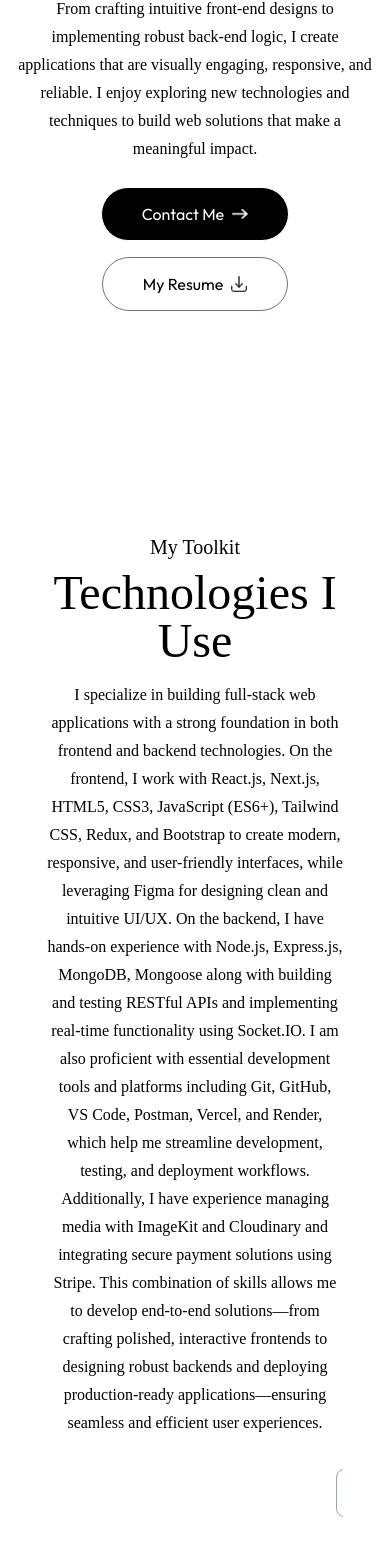
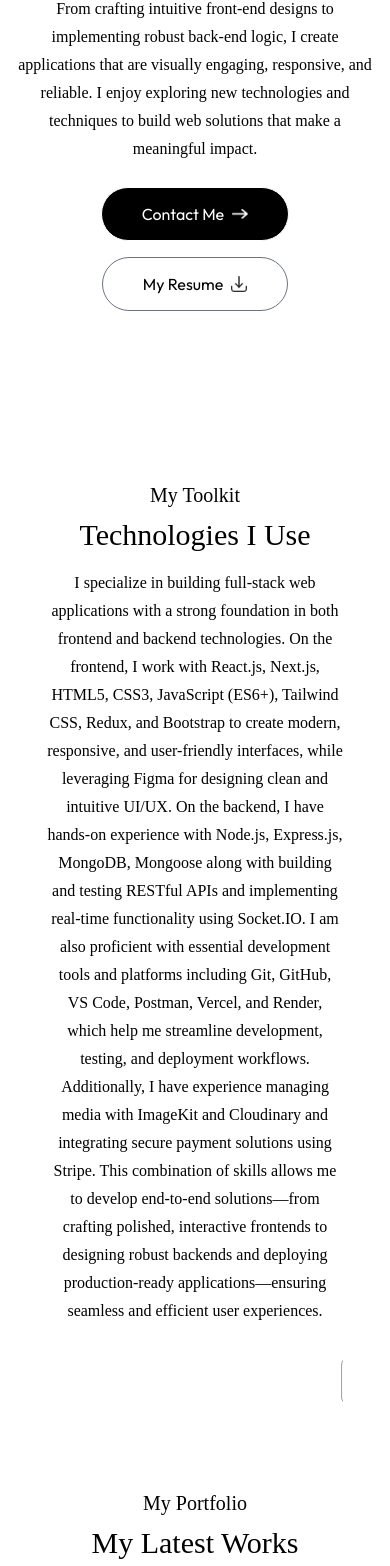
Before and after one commit to aparnapadhy/Portfolio, a Next.js app: page / in a window 390 px wide. Shown: the part 431-1997 px from the top of the page. Built offline with nearby package versions, Linux system fonts and the light colour scheme; a web font is replaced by a local one.

Commit message:
responsiveness improved for small screens

```diff
--- a/app/components/Contact.js
+++ b/app/components/Contact.js
@@ -34,11 +34,11 @@
   return (
     <motion.div initial={{opacity:0}} whileInView={{opacity:1}} transition={{duration:1}}
       id="contact"
-      className='w-full px-[12%]  py-30  bg-[url("/footer-bg-color.png")] bg-no-repeat bg-center bg-[length:90%_auto] leading-5 dark:bg-none'
+      className='w-full px-[12%]  py-17 md:py-30  bg-[url("/footer-bg-color.png")] bg-no-repeat bg-center bg-[length:90%_auto] leading-5 dark:bg-none'
     >
-      <motion.h4 initial={{y:-20, opacity:0}} whileInView={{y:0, opacity:1}} transition={{duration:0.5,delay:0.3 }} className="text-center mb-2 text-lg font-Ovo">Connect with me</motion.h4>
+      <motion.h4 initial={{y:-20, opacity:0}} whileInView={{y:0, opacity:1}} transition={{duration:0.5,delay:0.3 }} className="text-center mb-2 text-xl font-Ovo">Connect with me</motion.h4>
 
-      <motion.h2 initial={{y:-20, opacity:0}} whileInView={{y:0, opacity:1}} transition={{duration:0.5,delay:0.5 }} className="text-center text-5xl font-Ovo">Get in touch</motion.h2>
+      <motion.h2 initial={{y:-20, opacity:0}} whileInView={{y:0, opacity:1}} transition={{duration:0.5,delay:0.5 }} className="text-center text-3xl md:text-5xl font-Ovo">Get in touch</motion.h2>
 
       <motion.p initial={{opacity:0}} whileInView={{opacity:1}} transition={{duration:0.5,delay:0.7 }} className='text-center max-w-2xl mx-auto mt-5 mb-12 font-Ovo'>
         {"I'd love to hear from you! If you have any questions, comments or feedback, feel free to use the form below."}
@@ -47,7 +47,7 @@
 
       <motion.form initial={{opacity:0}} whileInView={{opacity:1}} transition={{duration:0.5,delay:0.9 }} onSubmit={onSubmit} className='max-w-2xl mx-auto'>
 
-        <div className='flex-col md:flex gap-5 mb-4'>
+        <div className='flex flex-col md:flex-row gap-5 mb-4'>
 
           <motion.input initial={{x:-50, opacity:0}} whileInView={{x:0, opacity:1}} transition={{duration:0.6,delay:1.1 }}
             type="text"
--- a/app/components/Tools.js
+++ b/app/components/Tools.js
@@ -5,11 +5,11 @@
 
 const About = ({ isDarkMode }) => {
   return (
-    <motion.div initial={{ opacity: 0 }} whileInView={{ opacity: 1 }} transition={{ duration: 1 }} id="about" className='w-full px-[12%] py-30 min-h-screen leading-7 '>
+    <motion.div initial={{ opacity: 0 }} whileInView={{ opacity: 1 }} transition={{ duration: 1 }} id="about" className='w-full px-[12%] py-17 md:py-30 min-h-screen leading-7 '>
 
       <motion.h4 initial={{ opacity: 0, y: -20 }} whileInView={{ opacity: 1, y: 0 }} transition={{ duration: 0.5, delay: 0.3 }} className='text-center mb-2 text-xl font-Ovo'>My Toolkit</motion.h4>
 
-      <motion.h2 initial={{ opacity: 0, y: -20 }} whileInView={{ opacity: 1, y: 0 }} transition={{ duration: 0.5, delay: 0.5 }} className='text-center text-5xl font-Ovo'>Technologies I Use</motion.h2>
+      <motion.h2 initial={{ opacity: 0, y: -20 }} whileInView={{ opacity: 1, y: 0 }} transition={{ duration: 0.5, delay: 0.5 }} className='text-center text-3xl md:text-5xl font-Ovo'>Technologies I Use</motion.h2>
 
       <motion.div initial={{ opacity: 0 }} whileInView={{ opacity: 1 }} transition={{ duration: 0.6, delay: 0.8 }} className='flex-1'>
         <p className='my-4  font-Ovo text-center'>I specialize in building full-stack web applications with a strong foundation in both frontend and backend technologies. On the frontend, I work with React.js, Next.js, HTML5, CSS3, JavaScript (ES6+), Tailwind CSS, Redux, and Bootstrap to create modern, responsive, and user-friendly interfaces, while leveraging Figma for designing clean and intuitive UI/UX. On the backend, I have hands-on experience with Node.js, Express.js, MongoDB, Mongoose along with building and testing RESTful APIs and implementing real-time functionality using Socket.IO. I am also proficient with essential development tools and platforms including Git, GitHub, VS Code, Postman, Vercel, and Render, which help me streamline development, testing, and deployment workflows. Additionally, I have experience managing media with ImageKit and Cloudinary and integrating secure payment solutions using Stripe. This combination of skills allows me to develop end-to-end solutions—from crafting polished, interactive frontends to designing robust backends and deploying production-ready applications—ensuring seamless and efficient user experiences.</p>
--- a/app/components/Work.js
+++ b/app/components/Work.js
@@ -7,11 +7,11 @@
 
 const Work = ({isDarkMode}) => {
   return (
-    <motion.div initial={{opacity:0}} whileInView={{opacity:1}} transition={{duration:1}} id="work" className='w-full px-[12%] py-10 scroll-mt-20'>
+    <motion.div initial={{opacity:0}} whileInView={{opacity:1}} transition={{duration:1}} id="work" className='w-full px-[12%]  md:py-10 scroll-mt-20'>
 
       <motion.h4 initial={{y:-20, opacity:0}} whileInView={{y:0, opacity:1}} transition={{duration:0.5,delay:0.3 }} className="text-center mb-2 text-xl font-Ovo">My Portfolio</motion.h4>
 
-      <motion.h2 initial={{y:-20, opacity:0}} whileInView={{y:0, opacity:1}} transition={{duration:0.5,delay:0.5 }} className="text-center text-5xl font-Ovo">My Latest Works</motion.h2>
+      <motion.h2 initial={{y:-20, opacity:0}} whileInView={{y:0, opacity:1}} transition={{duration:0.5,delay:0.5 }} className="text-center text-3xl md:text-5xl font-Ovo">My Latest Works</motion.h2>
 
       <motion.p initial={{opacity:0}} whileInView={{opacity:1}} transition={{duration:0.5, delay:0.7}} className='text-center max-w-2xl mx-auto mt-5 mb-12 font-Ovo'>Here are some of the projects I’ve built using modern web technologies. Each project highlights my skills in frontend and full-stack development, responsive design, and clean code.</motion.p>
 
```
